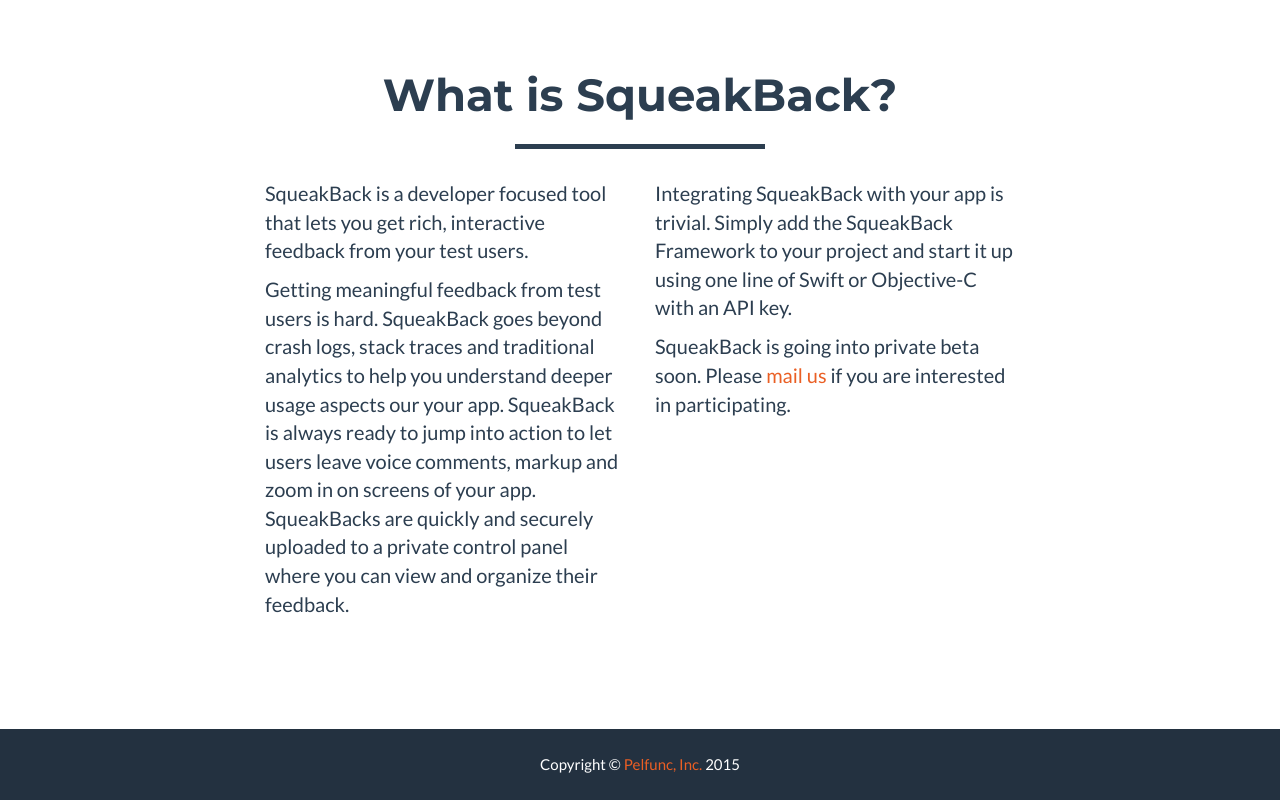
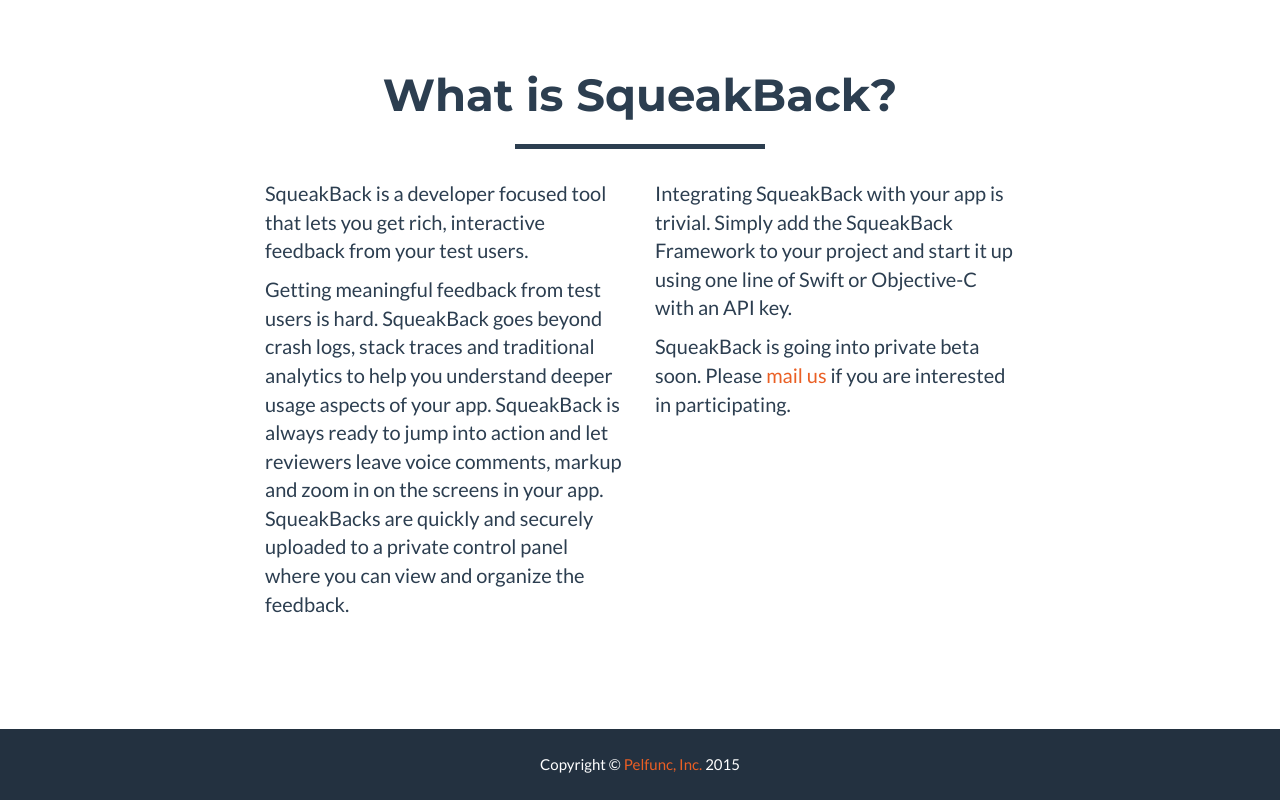
Before and after one commit to rayfix/www-squeakback, a plain HTML site: page index.html in a window 1280 px wide. Shown: the part 842-1642 px from the top of the page. Drawn offline with nearby package versions, Linux system fonts and the light colour scheme.

Commit message:
fix typos

```diff
--- a/index.html
+++ b/index.html
@@ -93,7 +93,7 @@
                 <div class="col-lg-4 col-lg-offset-2">
                     <p>SqueakBack is a developer focused tool that lets you get rich, interactive feedback from your test users.</p>
 
-                    <p>Getting meaningful feedback from test users is hard.  SqueakBack goes beyond crash logs, stack traces and traditional analytics to help you understand deeper usage aspects our your app.  SqueakBack is always ready to jump into action to let users leave voice comments, markup and zoom in on screens of your app. SqueakBacks are quickly and securely uploaded to a private control panel where you can view and organize their feedback.</p>
+                    <p>Getting meaningful feedback from test users is hard.  SqueakBack goes beyond crash logs, stack traces and traditional analytics to help you understand deeper usage aspects of your app.  SqueakBack is always ready to jump into action and let reviewers leave voice comments, markup and zoom in on the screens in your app. SqueakBacks are quickly and securely uploaded to a private control panel where you can view and organize the feedback.</p>
                 </div>
                 <div class="col-lg-4">
                     <p>Integrating SqueakBack with your app is trivial.  Simply add the SqueakBack Framework to your project and start it up using one line of Swift or Objective-C with an API key.  </p>
```
